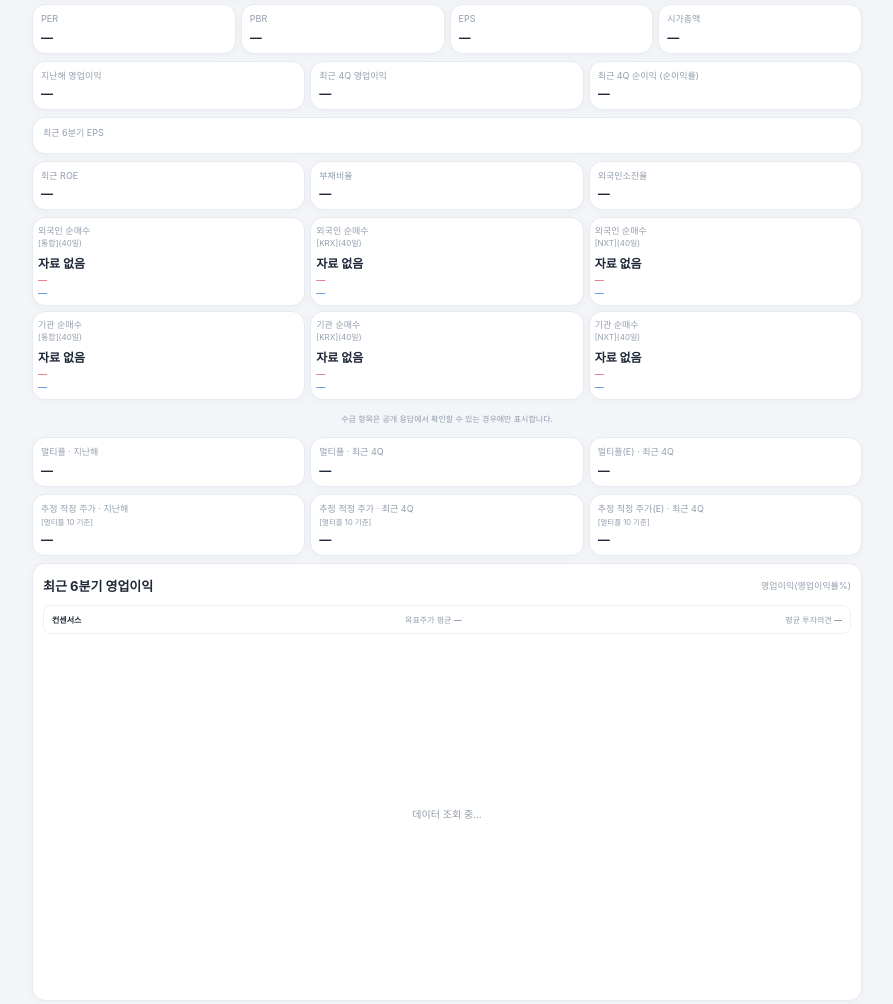
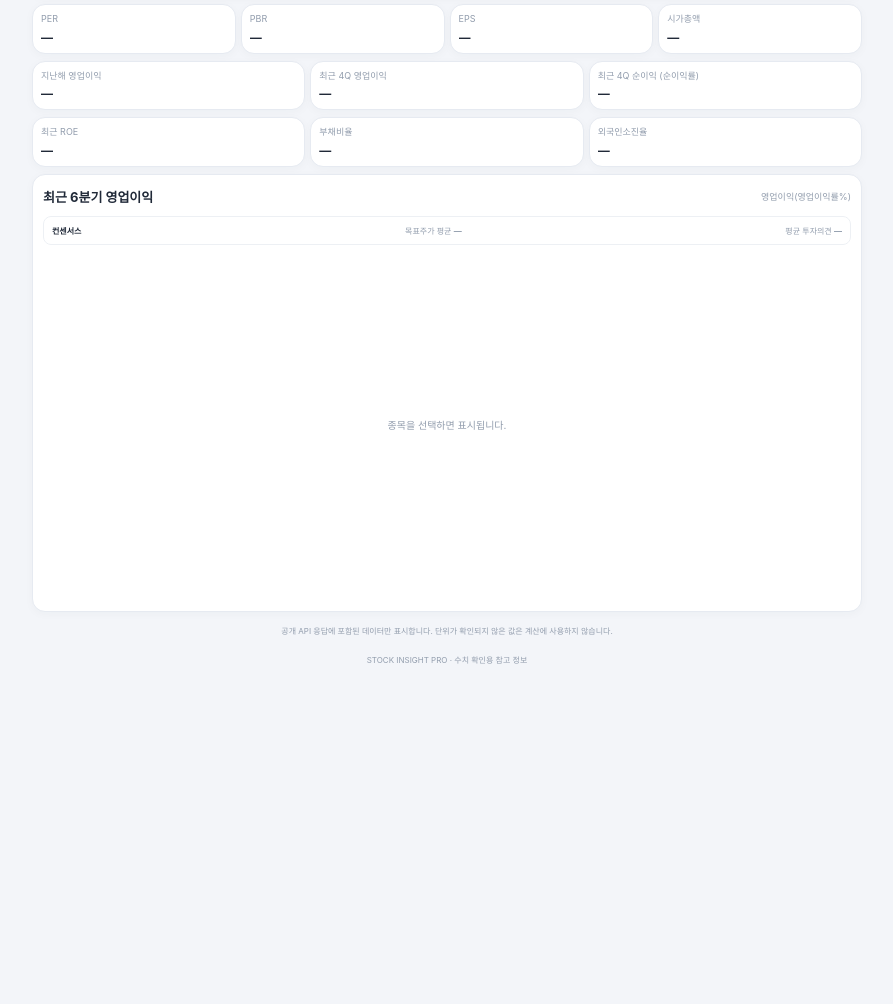
Before and after one commit to SY-J11/quickstock-1, a plain HTML site: page index.html in a window 1280 px wide. Shown: the part 438-1442 px from the top of the page, without its empty margins (193-1086 px from the left). After the commit the page ends 1118 px from the top, so only its background shows below. Drawn offline with Linux system fonts and the light colour scheme; no server answers.

Commit message:
Update index.html

```diff
--- a/index.html
+++ b/index.html
@@ -25,12 +25,7 @@
 <section class="card quote"><div class="name"><div><span id="name">종목을 검색하세요</span><small id="code"></small></div><button id="fav">☆</button></div><div class="price" id="price">— <span id="change">종목을 선택하면 시세가 표시됩니다.</span></div></section>
 <section class="grid g4"><div class="metric"><label>PER</label><b id="per">—</b></div><div class="metric"><label>PBR</label><b id="pbr">—</b></div><div class="metric"><label>EPS</label><b id="eps">—</b></div><div class="metric"><label>시가총액</label><b id="cap">—</b></div></section>
 <section class="grid g3"><div class="metric"><label>지난해 영업이익</label><b id="annualOp">—</b></div><div class="metric"><label>최근 4Q 영업이익</label><b id="ttmOp">—</b></div><div class="metric"><label>최근 4Q 순이익 (순이익률)</label><b id="ttmNet">—</b></div></section>
-<section class="card eps"><label>최근 6분기 EPS</label><div class="epsrow" id="epsRows"></div></section>
 <section class="grid g3"><div class="metric"><label>최근 ROE</label><b id="roe">—</b></div><div class="metric"><label>부채비율</label><b id="debt">—</b></div><div class="metric"><label>외국인소진율</label><b id="foreignFloat">—</b></div></section>
-<section class="grid g3 flows"><div class="metric"><label>외국인 순매수 <small>[통합](40일)</small></label><b id="fTotalCount">자료 없음</b><em id="fTotalStreak">—</em><em class="sell-streak" id="fTotalSellStreak">—</em></div><div class="metric"><label>외국인 순매수 <small>[KRX](40일)</small></label><b id="fKrCount">자료 없음</b><em id="fKrStreak">—</em><em class="sell-streak" id="fKrSellStreak">—</em></div><div class="metric"><label>외국인 순매수 <small>[NXT](40일)</small></label><b id="fNxCount">자료 없음</b><em id="fNxStreak">—</em><em class="sell-streak" id="fNxSellStreak">—</em></div><div class="metric"><label>기관 순매수 <small>[통합](40일)</small></label><b id="iTotalCount">자료 없음</b><em id="iTotalStreak">—</em><em class="sell-streak" id="iTotalSellStreak">—</em></div><div class="metric"><label>기관 순매수 <small>[KRX](40일)</small></label><b id="iKrCount">자료 없음</b><em id="iKrStreak">—</em><em class="sell-streak" id="iKrSellStreak">—</em></div><div class="metric"><label>기관 순매수 <small>[NXT](40일)</small></label><b id="iNxCount">자료 없음</b><em id="iNxStreak">—</em><em class="sell-streak" id="iNxSellStreak">—</em></div></section>
-<p class="hint">수급 항목은 공개 응답에서 확인할 수 있는 경우에만 표시합니다.</p>
-<section class="grid g3"><div class="metric"><label>멀티플 · 지난해</label><b id="annualMultiple">—</b></div><div class="metric"><label>멀티플 · 최근 4Q</label><b id="ttmMultiple">—</b></div><div class="metric"><label>멀티플(E) · 최근 4Q</label><b id="estTtmMultiple">—</b></div></section>
-<section class="grid g3 fair-prices"><div class="metric"><label>추정 적정 주가 · 지난해<br><small>[멀티플 10 기준]</small></label><b id="fairAnnual">—</b></div><div class="metric"><label>추정 적정 주가 · 최근 4Q<br><small>[멀티플 10 기준]</small></label><b id="fairTtm">—</b></div><div class="metric"><label>추정 적정 주가(E) · 최근 4Q<br><small>[멀티플 10 기준]</small></label><b id="fairEstTtm">—</b></div></section>
-<section class="card chartcard"><div class="charttitle"><b>최근 6분기 영업이익</b><span>영업이익(영업이익률%)</span></div><div class="cons"><b>컨센서스</b><span>목표주가 평균 <strong id="target">—</strong></span><span>평균 투자의견 <strong id="opinion">—</strong></span></div><div class="chart-scroll"><div class="chart" id="chart"><div class="chart-empty">데이터 조회 중…</div></div><div class="labels" id="labels"></div></div></section>
+<section class="card chartcard"><div class="charttitle"><b>최근 6분기 영업이익</b><span>영업이익(영업이익률%)</span></div><div class="cons"><b>컨센서스</b><span>목표주가 평균 <strong id="target">—</strong></span><span>평균 투자의견 <strong id="opinion">—</strong></span></div><div class="chart-scroll"><div class="chart" id="chart"><div class="chart-empty">종목을 선택하면 표시됩니다.</div></div><div class="labels" id="labels"></div></div></section>
 <p class="disclaimer">공개 API 응답에 포함된 데이터만 표시합니다. 단위가 확인되지 않은 값은 계산에 사용하지 않습니다.</p><footer>STOCK INSIGHT PRO · 수치 확인용 참고 정보</footer>
 </main></div><script src="app.js?v=74"></script></body></html>
```
